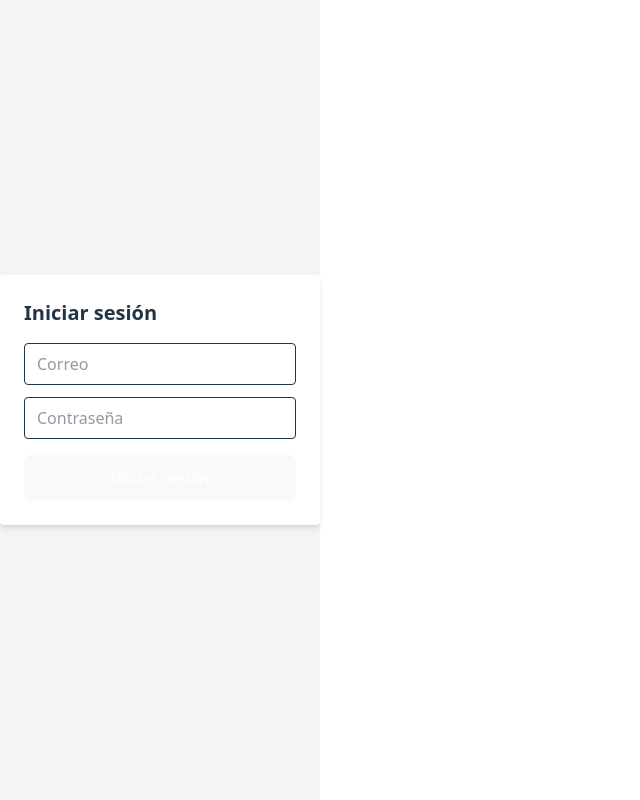
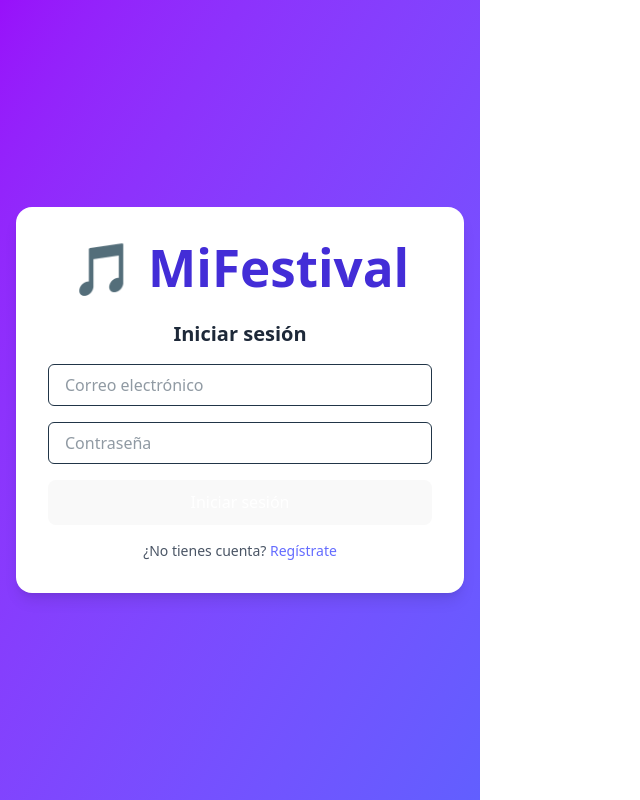
Before and after one commit to CaCortez384/MiFestival, a React (Vite) app: page /login in a window 1280 px wide. Shown: the whole page, without its empty margins (0-640 px from the left). Built offline with nearby package versions, Linux system fonts and the light colour scheme; no server answers.

Commit message:
mejorar diseño y manejo de errores en el componente de inicio de sesión

```diff
--- a/src/pages/Login.jsx
+++ b/src/pages/Login.jsx
@@ -15,33 +15,42 @@ function Login() {
       await signInWithEmailAndPassword(auth, email, password);
       navigate('/');
     } catch (err) {
-      setError('Credenciales inválidas');
+      setError('Correo o contraseña incorrectos');
     }
   };
 
   return (
-    <div className="flex justify-center items-center h-screen bg-gray-100">
-      <form onSubmit={handleLogin} className="bg-white p-6 rounded shadow-md w-80">
-        <h2 className="text-xl font-bold mb-4">Iniciar sesión</h2>
-        {error && <p className="text-red-500 text-sm">{error}</p>}
+    <div className="min-h-screen flex items-center justify-center bg-gradient-to-br from-purple-600 to-indigo-500 px-4">
+      <div className="bg-white rounded-2xl shadow-lg p-8 max-w-md w-full">
+        <h1 className="text-2xl font-extrabold text-center text-indigo-700 mb-6">🎵 MiFestival</h1>
+        <h2 className="text-xl font-semibold text-gray-800 mb-4 text-center">Iniciar sesión</h2>
+        {error && <p className="text-red-600 text-sm text-center mb-4">{error}</p>}
+        <form onSubmit={handleLogin} className="space-y-4">
           <input
             type="email"
-          placeholder="Correo"
+            placeholder="Correo electrónico"
             value={email}
             onChange={(e) => setEmail(e.target.value)}
-          className="w-full mb-3 px-3 py-2 border rounded"
+            className="w-full px-4 py-2 border rounded-md focus:ring-2 focus:ring-indigo-400 outline-none"
           />
           <input
             type="password"
             placeholder="Contraseña"
             value={password}
             onChange={(e) => setPassword(e.target.value)}
-          className="w-full mb-4 px-3 py-2 border rounded"
+            className="w-full px-4 py-2 border rounded-md focus:ring-2 focus:ring-indigo-400 outline-none"
           />
-        <button type="submit" className="bg-green-600 text-white w-full py-2 rounded hover:bg-green-700">
+          <button
+            type="submit"
+            className="w-full bg-indigo-600 hover:bg-indigo-700 text-white font-semibold py-2 rounded-md transition"
+          >
             Iniciar sesión
           </button>
         </form>
+        <p className="text-sm text-center text-gray-600 mt-4">
+          ¿No tienes cuenta? <a href="/register" className="text-indigo-700 hover:underline">Regístrate</a>
+        </p>
+      </div>
     </div>
   );
 }
```
Lines whose indentation alone changed are shown as unchanged.
